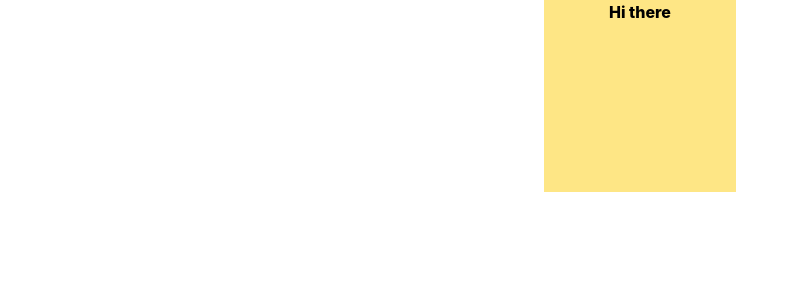
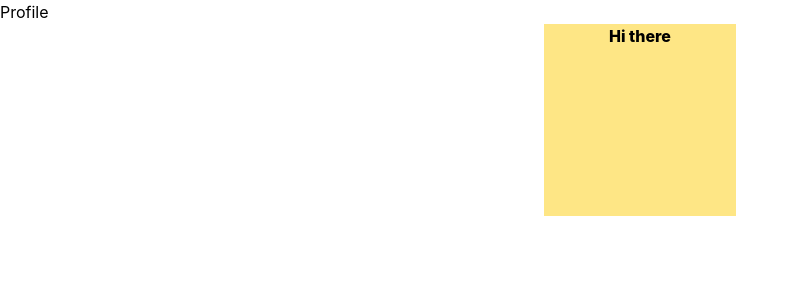
Before and after one commit to Dev2kod/Cohort-3, a React (Vite) app in the folder dev/week9/react1/: page / in a window 1280 px wide. Shown: the top 300 px of the page, without its empty margins (0-798 px from the left). Built offline with nearby package versions, Linux system fonts and the light colour scheme.

Commit message:
changing contact details

```diff
--- a/dev/week9/react1/src/App.jsx
+++ b/dev/week9/react1/src/App.jsx
@@ -1,11 +1,14 @@
 import { useState } from 'react'
-  import './App.css'
+import './App.css'
+import Profile from './components/Profile'
 
 function App() {
   const [count, setCount] = useState(0)
 
   return (
-    <><div className='flex items-center justify-center'>
+    <>
+    <Profile/>
+    <div className='flex items-center justify-center'>
       <div className='font-extrabold bg-amber-200 size-48 flex justify-center text-center'>
         Hi there
 
--- /dev/null
+++ b/dev/week9/react1/src/components/Profile.jsx
@@ -0,0 +1,9 @@
+import React from 'react'
+
+const Profile = () => {
+  return (
+    <div>Profile</div>
+  )
+}
+
+export default Profile
```
